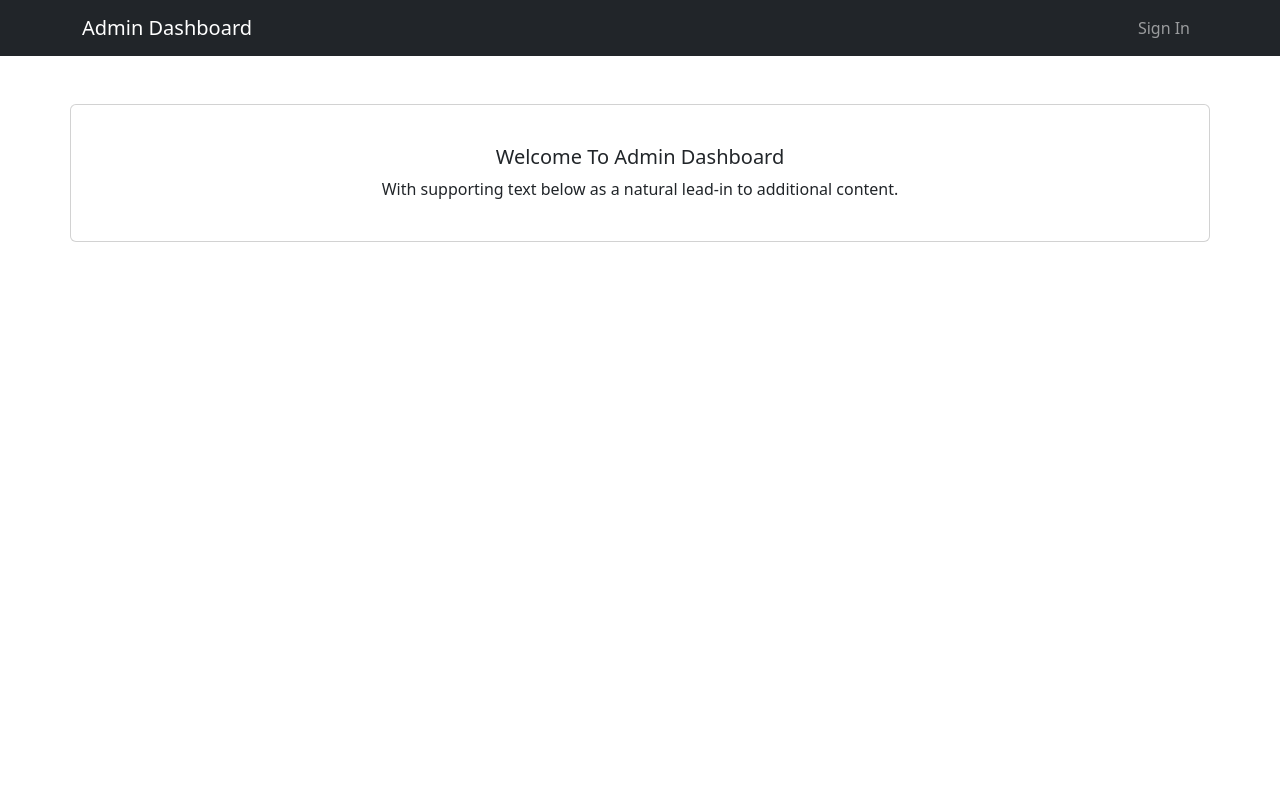
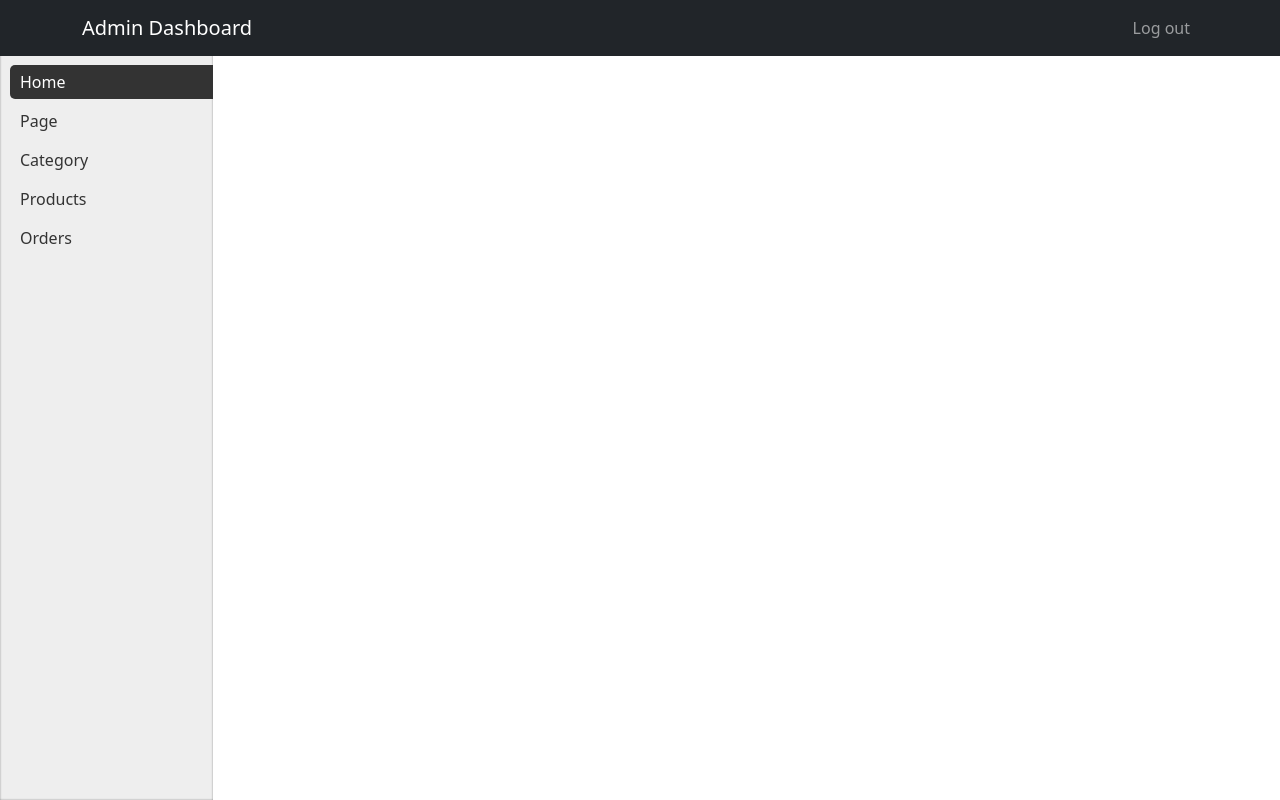
Before and after one commit to RiyaadHossain/AdminApp-FlipkartClone, a React (Create React App) app: page / in a window 1280 px wide. Built offline with nearby package versions, Linux system fonts and the light colour scheme.

Commit message:
signout and navbar added

```diff
--- a/src/Actions/authAction.js
+++ b/src/Actions/authAction.js
@@ -30,6 +30,14 @@ export const login = (user) => {
   };
 };
 
+export const logout = () => {
+  return async dispatch => {
+    dispatch({
+      type: authContants.LOGOUT_REQUEST
+    })
+  }
+}
+
 export const isLoggedIn = () => {
   return async dispatch => {
     const token = localStorage.getItem("token")
--- a/src/Actions/constants.js
+++ b/src/Actions/constants.js
@@ -1,5 +1,11 @@
 export const authContants = {
   LOGIN_REQUEST: "LOGIN_REQUEST",
   LOGIN_SUCCESS: "LOGIN_SUCCESS",
-  LOGIN_FAIL: "LOGIN_FAIL"
+  LOGIN_FAIL: "LOGIN_FAIL",
+  LOGOUT_REQUEST: "LOGOUT_REQUEST",
+  LOGOUT_SUCCESS: "LOGOUT_SUCCESS",
+  LOGOUT_FAIL: "LOGOUT_FAIL",
+
 };
+
+export const userContants = {}
--- a/src/App.js
+++ b/src/App.js
@@ -1,9 +1,22 @@
-import Home from "./Pages/Home";
-import SignUp from "./Pages/SignUp";
-import SignIn from "./Pages/SignIn";
+import { useEffect } from "react";
+import Home from "./Pages/Home/Home";
+import { isLoggedIn } from "./Actions";
+import SignUp from "./Pages/Signup/SignUp";
+import SignIn from "./Pages/Signin/SignIn";
 import { Routes, Route } from "react-router-dom";
+import { useDispatch, useSelector } from "react-redux";
+
 
 function App() {
+
+  const dispatch = useDispatch()
+  const auth = useSelector(state => state.auth)
+  useEffect(() => {
+    if (!auth.authticated) {
+      dispatch(isLoggedIn());
+    }
+  }, [auth.authticated, dispatch]);
+
   return (
     <>
       <Routes>
--- a/src/Components/Header.jsx
+++ /dev/null
@@ -1,26 +0,0 @@
-import React from "react";
-import { Link } from "react-router-dom";
-import { Navbar, Container, Nav } from "react-bootstrap";
-
-function Header() {
-  return (
-    <Navbar collapseOnSelect expand="lg" bg="dark" variant="dark">
-      <Container>
-        <Navbar.Brand href="#home">Admin Dashboard</Navbar.Brand>
-        <Navbar.Toggle aria-controls="responsive-navbar-nav" />
-        <Navbar.Collapse id="responsive-navbar-nav">
-          <Nav className="me-auto"></Nav>
-          <Nav>
-            <li className="nav-item">
-              <Link to="/signin" className="nav-link">
-                Sign In
-              </Link>
-            </li>
-          </Nav>
-        </Navbar.Collapse>
-      </Container>
-    </Navbar>
-  );
-}
-
-export default Header;
--- /dev/null
+++ b/src/Components/Header/Header.jsx
@@ -0,0 +1,50 @@
+import React from "react";
+import { Link } from "react-router-dom";
+import { Navbar, Container, Nav } from "react-bootstrap";
+import { useSelector } from "react-redux";
+
+function Header() {
+  const authenticate = useSelector((state) => state.auth.authenticate);
+  const handleLogout = () => {};
+  return (
+    <Navbar
+      collapseOnSelect
+      expand="lg"
+      bg="dark"
+      variant="dark"
+      style={{ zIndex: 1 }}
+    >
+      <Container>
+        <Navbar.Brand href="#home">Admin Dashboard</Navbar.Brand>
+        <Navbar.Toggle aria-controls="responsive-navbar-nav" />
+        <Navbar.Collapse id="responsive-navbar-nav">
+          <Nav className="me-auto"></Nav>
+          <Nav>
+            {authenticate ? (
+              <>
+                <li className="nav-item">
+                  <Link to="/signin" className="nav-link">
+                    Sign In
+                  </Link>
+                </li>
+                <li className="nav-item">
+                  <Link to="/signup" className="nav-link">
+                    Sign Up
+                  </Link>
+                </li>
+              </>
+            ) : (
+              <li className="nav-item">
+                <span onClick={handleLogout} className="nav-link">
+                  Log out
+                </span>
+              </li>
+            )}
+          </Nav>
+        </Navbar.Collapse>
+      </Container>
+    </Navbar>
+  );
+}
+
+export default Header;
--- a/src/Components/Layout.jsx
+++ b/src/Components/Layout/Layout.jsx
@@ -1,5 +1,5 @@
 import React from "react";
-import Header from "./Header";
+import Header from "../Header/Header";
 
 function Layout(props) {
   return (
--- a/src/Components/UI/InputField.jsx
+++ b/src/Components/UI/InputField.jsx
@@ -3,7 +3,7 @@ import { Form } from "react-bootstrap";
 
 function InputField(props) {
   return (
-    <Form.Group className="mb-3" controlId="formBasicEmail">
+    <Form.Group className="mb-3">
       <Form.Label>{props.label}</Form.Label>
       <Form.Control
         type={props.type}
--- a/src/Pages/Home.jsx
+++ /dev/null
@@ -1,23 +0,0 @@
-import React from "react";
-import Layout from "../Components/Layout";
-import { Card } from "react-bootstrap";
-
-function Home() {
-  return (
-    <>
-      <Layout>
-        <Card className="text-center container mt-5 py-4">
-          <Card.Body>
-            <Card.Title>Welcome To Admin Dashboard</Card.Title>
-            <Card.Text>
-              With supporting text below as a natural lead-in to additional
-              content.
-            </Card.Text>
-          </Card.Body>
-        </Card>
-      </Layout>
-    </>
-  );
-}
-
-export default Home;
--- /dev/null
+++ b/src/Pages/Home/Home.css
@@ -0,0 +1,33 @@
+.sidebar{
+    position: fixed;
+    top: 0;
+    bottom: 0;
+    left: 0;
+    background-color: #eee;
+    padding: 0;
+    padding-top: 60px;
+    box-shadow: inset 0 0 2px gray;
+}
+.sidebar a{
+    display: block;
+}
+.sidebar ul{
+    margin: 0;
+    padding: 0;
+}
+.sidebar ul li{
+    list-style: none;
+}
+.sidebar ul li a{
+    display: block;
+    color: #333;
+    padding: 5px 10px;
+    box-sizing: border-box;
+    margin: 5px 0 5px 10px;
+    border-radius: 5px 0 0 5px;
+    text-decoration: none;
+}
+.sidebar ul li a.active{
+    background: #333;
+    color: #fff;
+}
--- /dev/null
+++ b/src/Pages/Home/Home.jsx
@@ -0,0 +1,42 @@
+import "./Home.css";
+import React from "react";
+import { NavLink } from "react-router-dom";
+import Layout from "../../Components/Layout/Layout";
+import { Col, Container, Row } from "react-bootstrap";
+
+function Home(props) {
+  return (
+    <>
+      <Layout>
+        <Container fluid>
+          <Row>
+            <Col md={2} className="sidebar">
+              <ul>
+                <li>
+                  <NavLink to={`/`}>Home</NavLink>
+                </li>
+                <li>
+                  <NavLink to={`/page`}>Page</NavLink>
+                </li>
+                <li>
+                  <NavLink to={`/category`}>Category</NavLink>
+                </li>
+                <li>
+                  <NavLink to={`/products`}>Products</NavLink>
+                </li>
+                <li>
+                  <NavLink to={`/orders`}>Orders</NavLink>
+                </li>
+              </ul>
+            </Col>
+            <Col md={10} style={{ marginLeft: "auto", paddingTop: "60px" }}>
+              {props.children}
+            </Col>
+          </Row>
+        </Container>
+      </Layout>
+    </>
+  );
+}
+
+export default Home;
--- a/src/Pages/SignIn.jsx
+++ b/src/Pages/Signin/SignIn.jsx
@@ -1,7 +1,7 @@
+import { login } from "../../Actions";
+import React, { useState } from "react";
 import { Navigate } from "react-router-dom";
-import { isLoggedIn, login } from "../Actions";
-import React, { useEffect, useState } from "react";
-import InputField from "../Components/UI/InputField";
+import InputField from "../../Components/UI/InputField";
 import { useDispatch, useSelector } from "react-redux";
 import { Form, Button, Col, Card, Container } from "react-bootstrap";
 
@@ -12,22 +12,15 @@ function SignIn() {
   // const [error, setError] = useState("");
   const auth = useSelector((state) => state.auth);
 
-  useEffect(() => {
-    if (!auth.authticated) {
-      dispatch(isLoggedIn());
-    }
-    if (auth.authticated) {
-      <Navigate to="/" />;
-    }
-  }, [auth.authticated, dispatch]);
-
   const handleLogin = (e) => {
     e.preventDefault();
     const user = { email, password };
     dispatch(login(user));
   };
-  console.log(auth.authticated);
-
+  if (auth.authticated) {
+    console.log(auth.authticated);
+    <Navigate to={"/"} />;
+  }
   return (
     <Container>
       <Col md={{ span: 6, offset: 3 }}>
--- a/src/Pages/SignUp.jsx
+++ b/src/Pages/Signup/SignUp.jsx
@@ -1,6 +1,6 @@
 import React from "react";
 import { Button, Card, Col, Container, Form, Row } from "react-bootstrap";
-import InputField from "../Components/UI/InputField";
+import InputField from "../../Components/UI/InputField";
 
 function SignUp() {
   return (
@@ -14,7 +14,7 @@ function SignUp() {
                 label="First Name"
                 type="text"
                 placeholder="First Name"
-                onClick={() => {}}
+                onChange={() => {}}
                 value=""
               />
             </Col>
@@ -23,23 +23,30 @@ function SignUp() {
                 label="Last Name"
                 type="text"
                 placeholder="Last Name"
-                onClick={() => {}}
+                onChange={() => {}}
                 value=""
               />
             </Col>
           </Row>
           <InputField
+            label="User Name"
+            type="username"
+            placeholder="Enter User Name"
+            onChange={() => {}}
+            value=""
+          />
+          <InputField
             label="Email Address"
             type="email"
             placeholder="Enter Email"
-            onClick={() => {}}
+            onChange={() => {}}
             value=""
           />
           <InputField
             label="Password"
             type="password"
             placeholder="Password"
-            onClick={() => {}}
+            onChange={() => {}}
             value=""
           />
 
```
